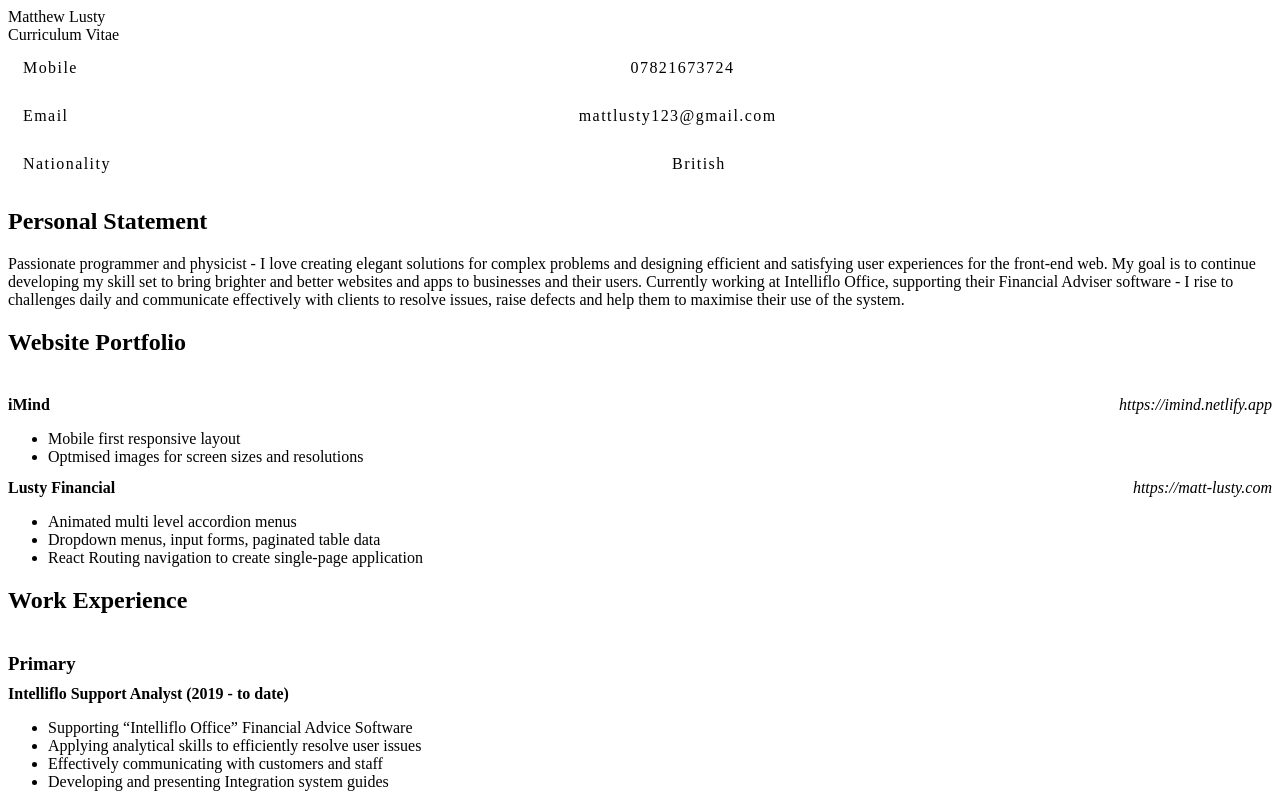
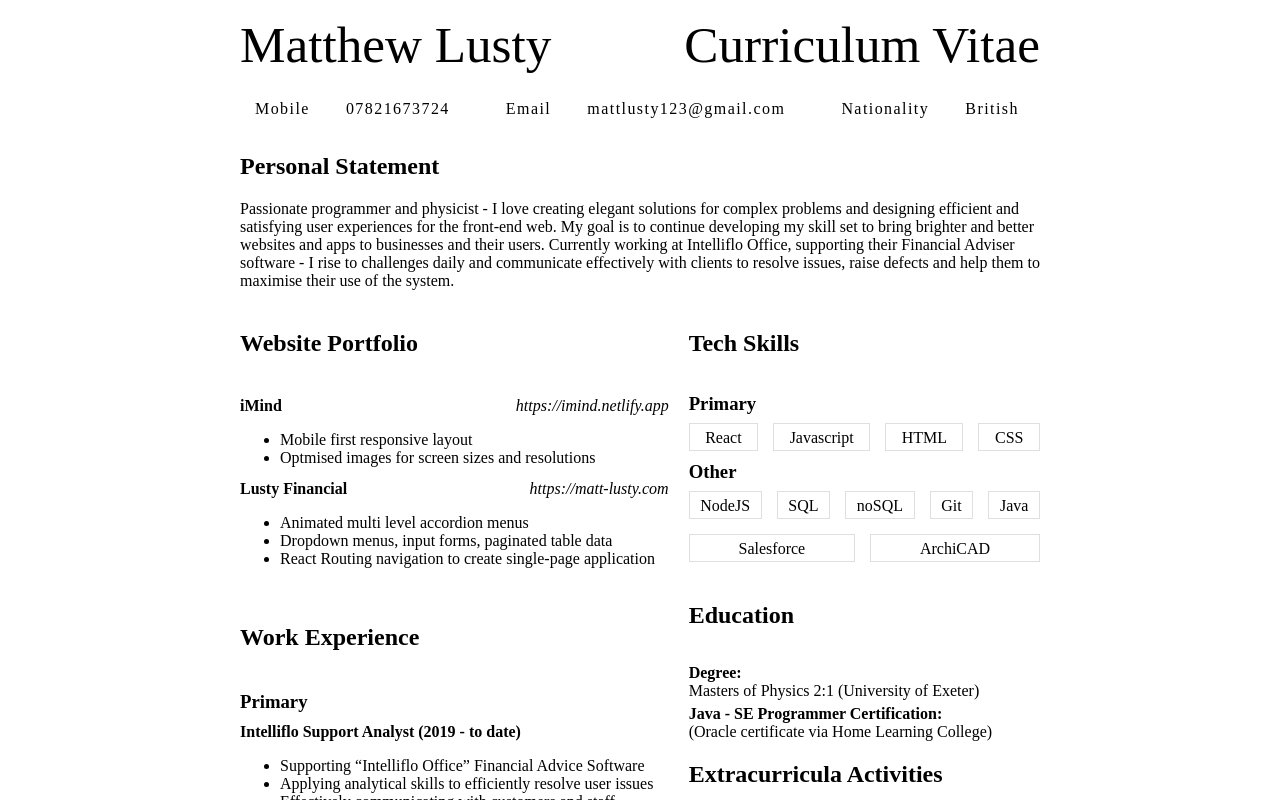
Before and after one commit to mattlusty/resume, a React (Create React App) app: page / in a window 1280 px wide. Shown: the top 800 px of the page. Built offline with nearby package versions, Linux system fonts and the light colour scheme; the HTML template or start-up script is replaced by a standard one.

Commit message:
feat: add styles for components

```diff
--- a/src/styles/css/Contact.css
+++ b/src/styles/css/Contact.css
@@ -1 +1,15 @@
-/* No CSS */
+.Contact {
+  display: flex;
+  gap: 20px;
+  margin-bottom: 20px;
+}
+
+.Contact .email {
+  border-radius: 5px;
+  box-shadow: 0 0 5px var(--shd-grey1);
+  cursor: pointer;
+}
+
+.Contact .email:hover {
+  box-shadow: 0px 4px 10px rgba(0, 0, 0, 0.295);
+}
--- a/src/styles/css/Header.css
+++ b/src/styles/css/Header.css
@@ -1 +1,17 @@
-/* No CSS */
+.Header {
+  margin-bottom: 15px;
+  margin-top: 20px;
+}
+
+.nameWrapper {
+  font-family: "rust-script";
+  font-size: 3.2rem;
+  line-height: 50px;
+  display: flex;
+  align-items: center;
+  justify-content: space-between;
+}
+
+.Header .cvtext {
+  font-family: "rust-script";
+}
--- a/src/styles/css/Name.css
+++ b/src/styles/css/Name.css
@@ -1 +1,4 @@
-/* No CSS */
+.Name {
+  font-family: "rust-block";
+  display: inline;
+}
--- a/src/styles/css/Page.css
+++ b/src/styles/css/Page.css
@@ -1 +1,24 @@
-/* No CSS */
+.Page {
+  width: 800px;
+  margin: 0 auto;
+}
+
+.Page > .cols {
+  display: flex;
+  gap: 20px;
+}
+
+.Page .cols > .n1 {
+  flex-basis: 61%;
+  display: flex;
+  flex-direction: column;
+  gap: 20px;
+}
+
+.Page .cols > .n2 {
+  flex-basis: 50%;
+}
+
+.Page .n2 > * {
+  margin-bottom: 20px;
+}
--- a/src/styles/css/Statement.css
+++ b/src/styles/css/Statement.css
@@ -1 +1,3 @@
-/* No CSS */
+.Statement {
+  margin-bottom: 20px;
+}
--- a/src/styles/scss/Contact.scss
+++ b/src/styles/scss/Contact.scss
@@ -0,0 +1,23 @@
+.Contact {
+  // border: 1px solid red;
+  display: flex;
+  gap: 20px;
+  // justify-content: space-between;
+  margin-bottom: 20px;
+}
+
+.Contact .email {
+  border-radius: 5px;
+  box-shadow: 0 0 5px var(--shd-grey1);
+  cursor: pointer;
+}
+
+.Contact .email:hover {
+  box-shadow: 0px 4px 10px rgba(0, 0, 0, 0.295);
+}
+
+// .Contact .card {
+//   padding: 10px;
+//   box-shadow: 0 0 5px rgba(0, 0, 0, 0.281);
+//   letter-spacing: 0.09rem;
+// }
--- a/src/styles/scss/Header.scss
+++ b/src/styles/scss/Header.scss
@@ -0,0 +1,27 @@
+.Header {
+  // border: 1px solid blue;
+  margin-bottom: 15px;
+  margin-top: 20px;
+  // border: 1px solid red;
+}
+
+.nameWrapper {
+  // border: 1px solid red;
+  font-family: "rust-script";
+  font-size: 3.2rem;
+  line-height: 50px;
+  // width: fit-content;
+  display: flex;
+  align-items: center;
+  justify-content: space-between;
+  // margin: 0 auto;
+}
+
+.Header .cvtext {
+  // border: 1px solid red;
+  // text-align: center;
+  font-family: "rust-script";
+  // font-size: 1em;
+  // margin-top: -10px;
+  // display: inline-block;
+}
--- a/src/styles/scss/Name.scss
+++ b/src/styles/scss/Name.scss
@@ -0,0 +1,12 @@
+.Name {
+  // border: 1px solid red;
+  font-family: "rust-block";
+  // font-size: 4rem;
+  display: inline;
+  // padding: 0 15px;
+  // padding: 5px 20px 5px 10px; // for rust-script
+  // margin: 0 auto;
+  // width: fit-content;
+  // line-height: 3rem;
+  // vertical-align: top;
+}
--- a/src/styles/scss/Page.scss
+++ b/src/styles/scss/Page.scss
@@ -0,0 +1,31 @@
+.Page {
+  // color: green;
+  // border: 1px solid black;
+  // box-shadow: 0 0 5px black;
+  // padding: 10px;
+  // line-height: 3rem;
+  width: 800px;
+  margin: 0 auto;
+}
+
+.Page > .cols {
+  display: flex;
+  gap: 20px;
+}
+
+.Page .cols > .n1 {
+  flex-basis: 61%;
+  display: flex;
+  flex-direction: column;
+  gap: 20px;
+  // margin-right: 7.5px;
+}
+
+.Page .cols > .n2 {
+  flex-basis: 50%;
+  // margin-left: 7.5px;
+}
+
+.Page .n2 > * {
+  margin-bottom: 20px;
+}
--- a/src/styles/scss/Statement.scss
+++ b/src/styles/scss/Statement.scss
@@ -0,0 +1,4 @@
+.Statement {
+  // box-shadow: 0 0 5px rgba(0, 0, 0, 0.281);
+  margin-bottom: 20px;
+}
```
